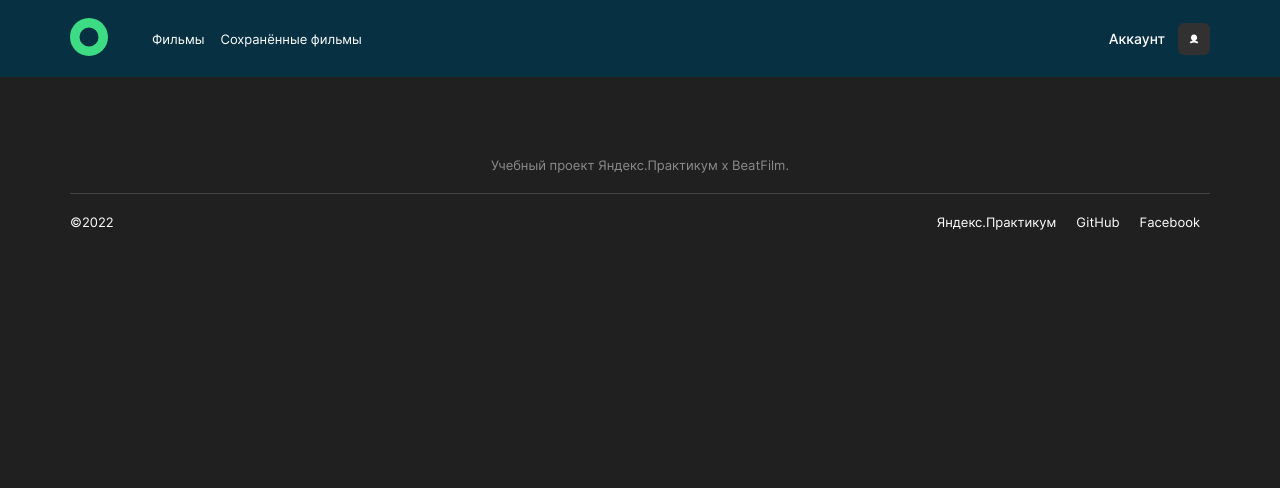
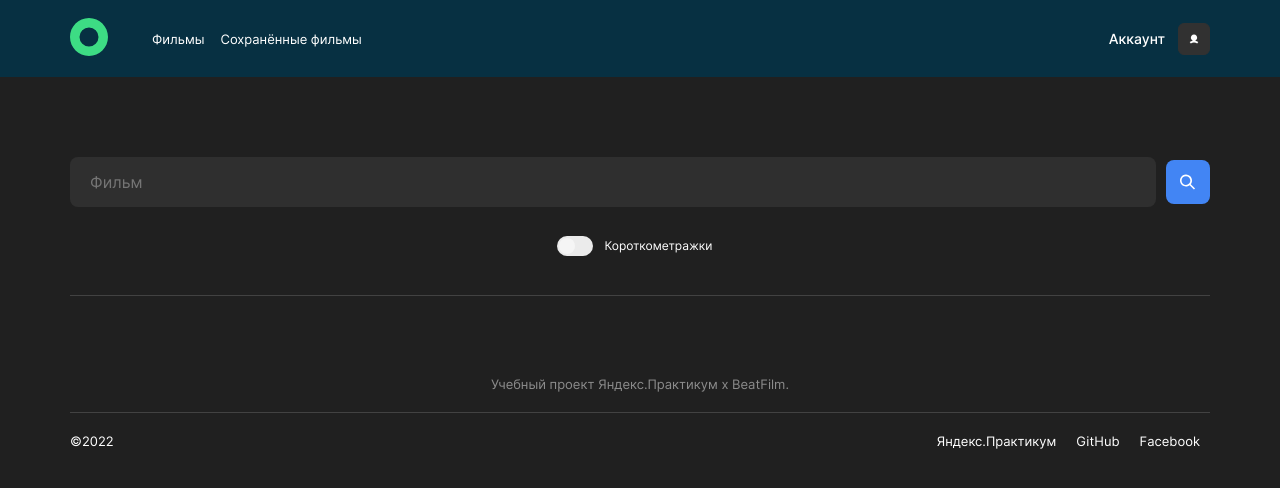
Before and after one commit to Olga-Mishareva/movies-explorer-frontend, a React (Create React App) app in the folder movies-explorer/: page /movies in a window 1280 px wide. Shown: the top 488 px of the page. Built offline with nearby package versions, Linux system fonts and the light colour scheme.

Commit message:
feat: add element movies

```diff
--- a/movies-explorer/src/components/Movies/Movies.css
+++ b/movies-explorer/src/components/Movies/Movies.css
@@ -0,0 +1,5 @@
+.movies {
+  max-width: 1280px;
+  min-width: 320px;
+  margin: 0 auto;
+}
--- a/movies-explorer/src/components/Movies/Movies.js
+++ b/movies-explorer/src/components/Movies/Movies.js
@@ -1,12 +1,15 @@
 import './Movies.css';
+import SearchForm from '../SearchForm/SearchForm';
+import Preloader from '../Preloader/Preloader';
+import MoviesCardList from '../MoviesCardList/MoviesCardList';
 
 function Movies() {
   return (
-    <header className='movies'>
-      <div className=''> {/* background-color меняется состоянием если залогинен */}
-
-      </div>
-    </header>
+    <div className='movies'>
+      <SearchForm />
+      {/* <Preloader /> */}
+      {/* <MoviesCardList /> */}
+    </div>
   );
 }
 
```
